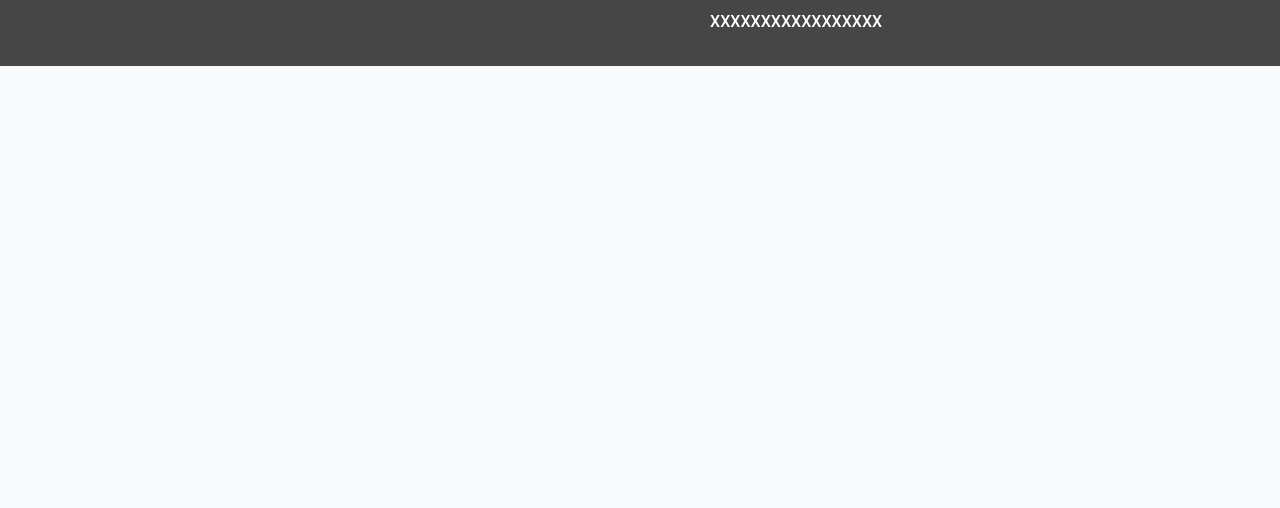
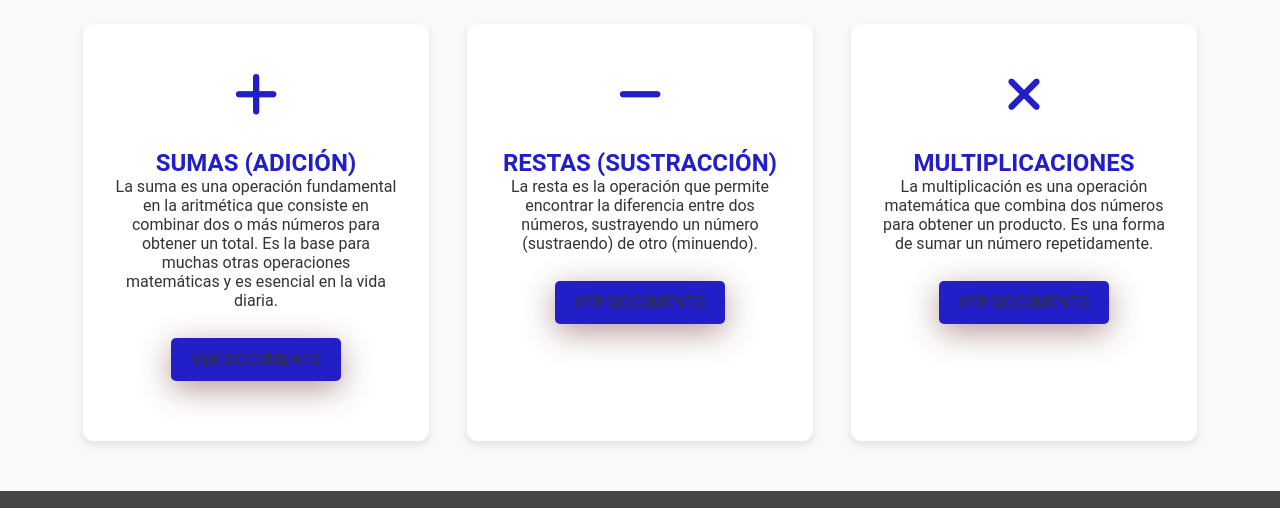
Before and after one commit to MJohanRodriguez23/ProyectoEdumathPrototipo, a plain HTML site: page EduMath Prototipo/index.html in a window 1280 px wide. Shown: the part 1276-1784 px from the top of the page. Before the commit the page ends 1342 px from the top, so only its background shows below. Drawn offline with Linux system fonts and the light colour scheme.

Commit message:
Nuevo diseño prototipo

```diff
--- a/EduMath Prototipo/index.html
+++ b/EduMath Prototipo/index.html
@@ -73,6 +73,34 @@
         </div>
     </section>
 
+    <section id="educacion" class="educacion">
+        <div class="contenedor">
+            <div class="content-educacion">
+                <div class="title">
+                    <h1>Temas</h1>
+                </div>
+                <div class="articulo">
+                    <i class="fa-solid fa-plus"></i>
+                    <h3>Sumas (Adición)</h3>
+                    <p>La suma es una operación fundamental en la aritmética que consiste en combinar dos o más números para obtener un total. Es la base para muchas otras operaciones matemáticas y es esencial en la vida diaria.</p>
+                    <a href="pdf/La adición.pdf" target="_blank" class="btn-secondary">Ver Documento</a>
+                </div>
+                <div class="articulo">
+                    <i class="fa-solid fa-minus"></i>
+                    <h3>Restas (Sustracción)</h3>
+                    <p>La resta es la operación que permite encontrar la diferencia entre dos números, sustrayendo un número (sustraendo) de otro (minuendo).</p>
+                    <a href="pdf/restas.pdf" target="_blank" class="btn-secondary">Ver Documento</a>
+                </div>
+                <div class="articulo">
+                    <i class="fa-solid fa-times"></i>
+                    <h3>MULTIPLICACIONES</h3>
+                    <p>La multiplicación es una operación matemática que combina dos números para obtener un producto. Es una forma de sumar un número repetidamente.</p>
+                    <a href="https://www.smartick.es/blog/matematicas/multiplicaciones-y-divisiones/aprender-multiplicaciones/" target="_blank" class="btn-secondary">Ver Documento</a>
+                </div>
+            </div>
+        </div>
+    </section>
+
     <footer>
         <div class="partFooter">
             <img src="img/imgFondo.png" alt="">
--- a/EduMath Prototipo/js/scriptM.js
+++ b/EduMath Prototipo/js/scriptM.js
@@ -124,6 +124,7 @@ function controlarRespuesta(opcionElegida){
         // Mostrar retroalimentación o resultado de la prueba
         if (promedioCorrectas >= 60) {
             alert("Felicidades, has aprobado la prueba sin necesidad de retroalimentación.");
+            mostrarResultados();
         } else {
             alert("Has obtenido un promedio de respuestas correctas del " + promedioCorrectas.toFixed(2) + "%. Te daremos retroalimentación en forma de taller.");
             mostrarResultados();
--- a/EduMath Prototipo/js/scriptR.js
+++ b/EduMath Prototipo/js/scriptR.js
@@ -124,6 +124,7 @@ function controlarRespuesta(opcionElegida){
         // Mostrar retroalimentación o resultado de la prueba
         if (promedioCorrectas >= 60) {
             alert("Felicidades, has aprobado la prueba sin necesidad de retroalimentación.");
+            mostrarResultados();
         } else {
             alert("Has obtenido un promedio de respuestas correctas del " + promedioCorrectas.toFixed(2) + "%. Te daremos retroalimentación en forma de taller.");
             mostrarResultados();
--- a/EduMath Prototipo/js/scriptS.js
+++ b/EduMath Prototipo/js/scriptS.js
@@ -125,6 +125,7 @@ function controlarRespuesta(opcionElegida){
         // Mostrar retroalimentación o resultado de la prueba
         if (promedioCorrectas >= 60) {
             alert("Felicidades, has aprobado la prueba sin necesidad de retroalimentación.");
+            mostrarResultados();
         } else {
             alert("Has obtenido un promedio de respuestas correctas del " + promedioCorrectas.toFixed(2) + "%. Te daremos retroalimentación en forma de taller.");
             mostrarResultados();
```
Also changed, not shown: EduMath Prototipo/html/multiplicacion.html (+1 -3 lines), EduMath Prototipo/html/resta.html (+1 -0 lines), EduMath Prototipo/html/suma.html (+1 -0 lines), 2 other files.
